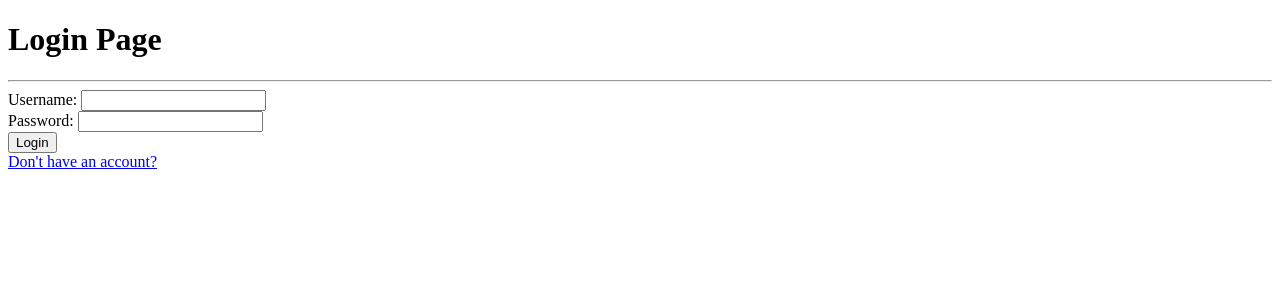
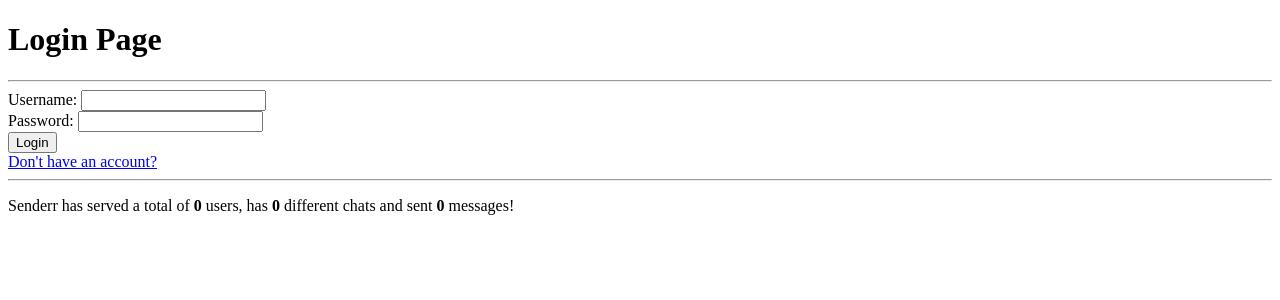
Before and after one commit to alex-pdl/e2e-web-messenger, a Flask app: page /login in a window 1280 px wide. Shown: the top 300 px of the page. Run offline with Flask 3, Linux system fonts and the light colour scheme; data that the repository does not hold is empty; parts of the project's set-up code (start-up, migrations or seed data) failed here and were passed over.

Commit message:
Added additional password verification and statistics.

```diff
--- a/app.py
+++ b/app.py
@@ -1,11 +1,11 @@
 import json
 import sys
-from flask import Flask, url_for, render_template, redirect, request, flash, session
+from flask import Flask, url_for, render_template, redirect, request, session
 from db_interaction import *
 from algorithms import *
 
 
-# The program requires certain parameters to run, I have given the user the option to generate this paramters
+# The program requires certain parameters to run, I have given the user the option to generate these paramters
 # Upon first startup
 def write_settings():
     salt = ""
@@ -140,7 +140,6 @@ app = Flask(__name__)
 
 @app.route('/')
 def homepage():
-    create_database()
     if 'usr_id' not in session:
         return redirect(url_for('login'))
     else:
@@ -149,6 +148,7 @@ def homepage():
 # The login page
 @app.route('/login', methods = ['GET','POST'])
 def login():
+    total_users, total_chats, total_messages = statistics() # Gather general usage stats
     if 'usr_id' not in session: # Checks if user isn't already logged in
         if request.method == "POST":
             # Gets data submitted
@@ -166,43 +166,47 @@ def login():
                 return redirect(url_for('chats'))
             else:
                 error = "You have not entered in the correct information. Please try again."
-                return render_template("login.html",error=error)
+                return render_template("login.html",error=error,total_users=total_users,total_chats=total_chats,total_messages=total_messages)
         else:
-            return render_template("login.html")
+            return render_template("login.html",total_users=total_users,total_chats=total_chats,total_messages=total_messages)
     else:
         return redirect(url_for('chats'))
 
 @app.route('/registration', methods = ['GET','POST'])
 def registration():
-    create_database()
     # Submitting info (loggin in) uses POST, whereas loading the page uses GET
     if request.method == "POST":
         username = request.form.get('username')
-        # Makes sure username doesn't have special characters
-        if len(special_char_checker(username)) == 0:
-            password = request.form.get('password')
-            # Generates a public and private key for the user
-            public_key,private_key = key_gen(keysize)
-            # Encrypts the private key with the users password
-            private_key = sym_encryption(str(private_key),password,0,iterations)
-            # Hashes the password
-            hashed_pass = hash_password(request.form.get('password'),salt,iterations,prime_number)
-            user = user_db_interaction(username,hashed_pass,str(public_key),private_key)
-            # Makes sure password doesn't have any characters that cannot be represented as ASCII values
-            if len(ascii_checker(password)) == 0:
-                # If the register method returns false that means that the username is in use already
-                if user_db_interaction.register(user) != False:
-                    # Redirect to login page
-                    return redirect(url_for('login'))
+        password = request.form.get('password')
+        # Checks if username has any uppercase letters
+        if password != password.lower():
+            # Makes sure username doesn't have special characters
+            if len(special_char_checker(username)) == 0:
+                # Generates a public and private key for the user
+                public_key,private_key = key_gen(keysize)
+                # Encrypts the private key with the users password
+                private_key = sym_encryption(str(private_key),password,0,iterations)
+                # Hashes the password
+                hashed_pass = hash_password(request.form.get('password'),salt,iterations,prime_number)
+                user = user_db_interaction(username,hashed_pass,str(public_key),private_key)
+                # Makes sure password doesn't have any characters that cannot be represented as ASCII values
+                if len(ascii_checker(password)) == 0:
+                    # If the register method returns false that means that the username is in use already
+                    if user_db_interaction.register(user) != False:
+                        # Redirect to login page
+                        return redirect(url_for('login'))
+                    else:
+                        # Stay on the registration page and display the below error
+                        error = "Sorry, this username is currently in use."
+                    return render_template("registration.html",error=error)
                 else:
-                    # Stay on the registration page and display the below error
-                    error = "Sorry, this username is currently in use."
-                return render_template("registration.html",error=error)
+                    error = f"Sorry, you password cannot contain the following special characters: {ascii_checker(password)}"
+                    return render_template("registration.html",error=error)
             else:
-                error = f"Sorry, you password cannot contain the following special characters: {ascii_checker(password)}"
+                error = f"Sorry, you cannot have special characters such as: '{special_char_checker(username)}' in your username."
                 return render_template("registration.html",error=error)
         else:
-            error = f"Sorry, you cannot have special characters such as: '{special_char_checker(username)}' in your username."
+            error = "Please include at least one uppercase letter within your password."
             return render_template("registration.html",error=error)
     return render_template("registration.html")
 
@@ -230,8 +234,8 @@ def chats():
         if len(names) == 0:
             message = "You don't have any chatters yet! Enter a valid name below to start chatting!"
         return render_template("chats.html", user_name = str(session['username']),names = names,error=error,message = message)
-    except Exception as e:
-        print(e)
+    except:
+        # If the user tries to access chats page without logging in first
         return redirect(url_for('login'))
 
 @app.route('/message',methods = ['GET', 'POST'])
@@ -276,9 +280,10 @@ def message():
         return redirect(url_for('chats'))
 
 if __name__ == "__main__":
+    create_database() # Initialise database upon running the program
     try:
         app.config['SECRET_KEY'] = f'{secret_key}' # Use secret key specified in settings.json file
-    except NameError:
+    except NameError: # If the json file hasn't been written yet.
         print("You have not yet generated a settings file, we will now do that for you. \n")
-    app.config['SESSION_COOKIE_HTTPONLY'] = True # Ensures that the cookie is only accessible through HTTP(S) requests and cannot be accessed by JavaScript
-    app.run(debug=False)
+    app.config['SESSION_COOKIE_HTTPONLY'] = True # Ensures that cookies are only accessible through HTTP(S) requests and cannot be accessed by JavaScript
+    app.run(debug=True)
--- a/db_interaction.py
+++ b/db_interaction.py
@@ -226,3 +226,26 @@ def create_database():
     cursor.execute(create_message_table)
     connection.commit()
     connection.close()
+
+def statistics(): # Gathers general usage statistics and returns them.
+    connection = sqlite3.connect('users.db')
+    cursor = connection.cursor()
+    # Enclose sub queries in brackets to distinguish between them and the main query
+    gather_statistics = """
+        SELECT
+            (SELECT COUNT(*) FROM users) AS total_users,
+            (SELECT MAX(chatid) FROM chats) AS max_chat_id,
+            COUNT(*) AS total_messages
+        FROM
+            message;
+    """
+    cursor.execute(gather_statistics)
+    result = cursor.fetchone()
+    connection.commit()
+    connection.close()
+
+    total_users, total_chats, total_messages = result
+    if total_chats is None:
+        total_chats = 0
+# Returns total users, the amount of chats and the total amount of messages in that order
+    return total_users,total_chats,total_messages
--- a/templates/login.html
+++ b/templates/login.html
@@ -27,5 +27,9 @@
     {% if error%}
     <p><strong>{{error}}</strong></p>
     {% endif%}
+    <hr>
+    <p>
+        Senderr has served a total of <strong>{{total_users}}</strong> users, has <strong>{{total_chats}}</strong> different chats and sent <strong>{{total_messages}}</strong> messages!
+    </p>
 </body>
 </html>
```
